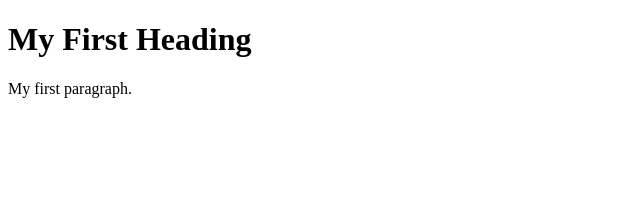
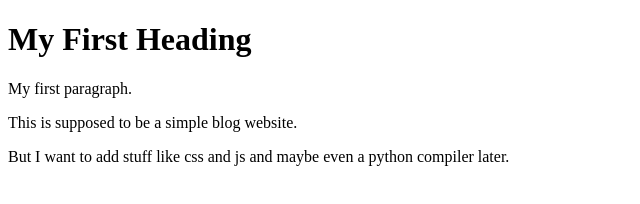
Before and after one commit to Skywaterr/Skywaterr.github.io, a plain HTML site: page index.html in a window 1280 px wide. Shown: the whole page, without its empty margins (0-640 px from the left). Drawn offline with Linux system fonts and the light colour scheme.

Commit message:
Added text

```diff
--- a/index.html
+++ b/index.html
@@ -4,6 +4,8 @@
 
 <h1>My First Heading</h1>
 <p>My first paragraph.</p>
+<p>This is supposed to be a simple blog website.</p>
+<p>But I want to add stuff like css and js and maybe even a python compiler later.</p>
 
 </body>
 </html>
```
